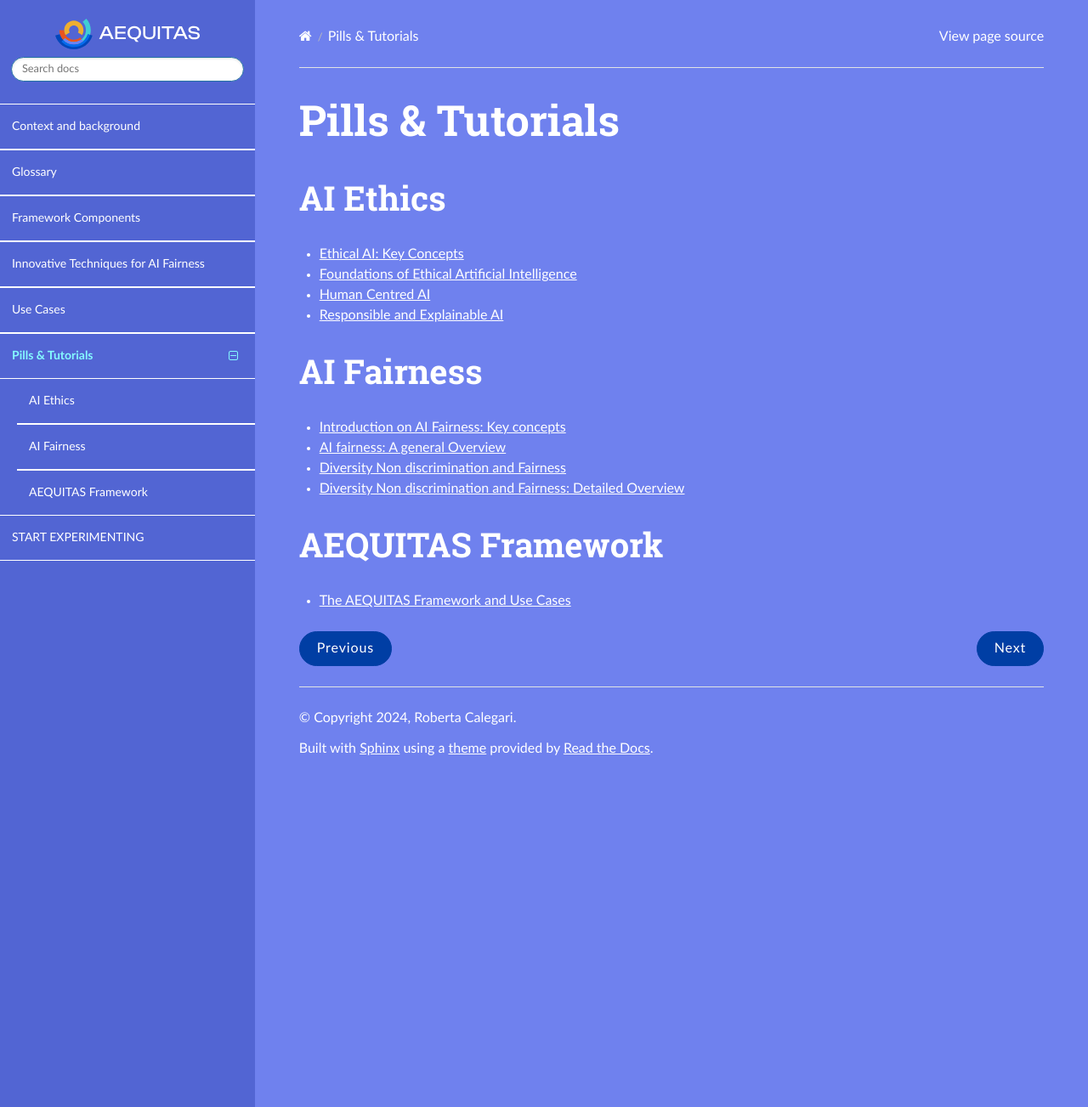
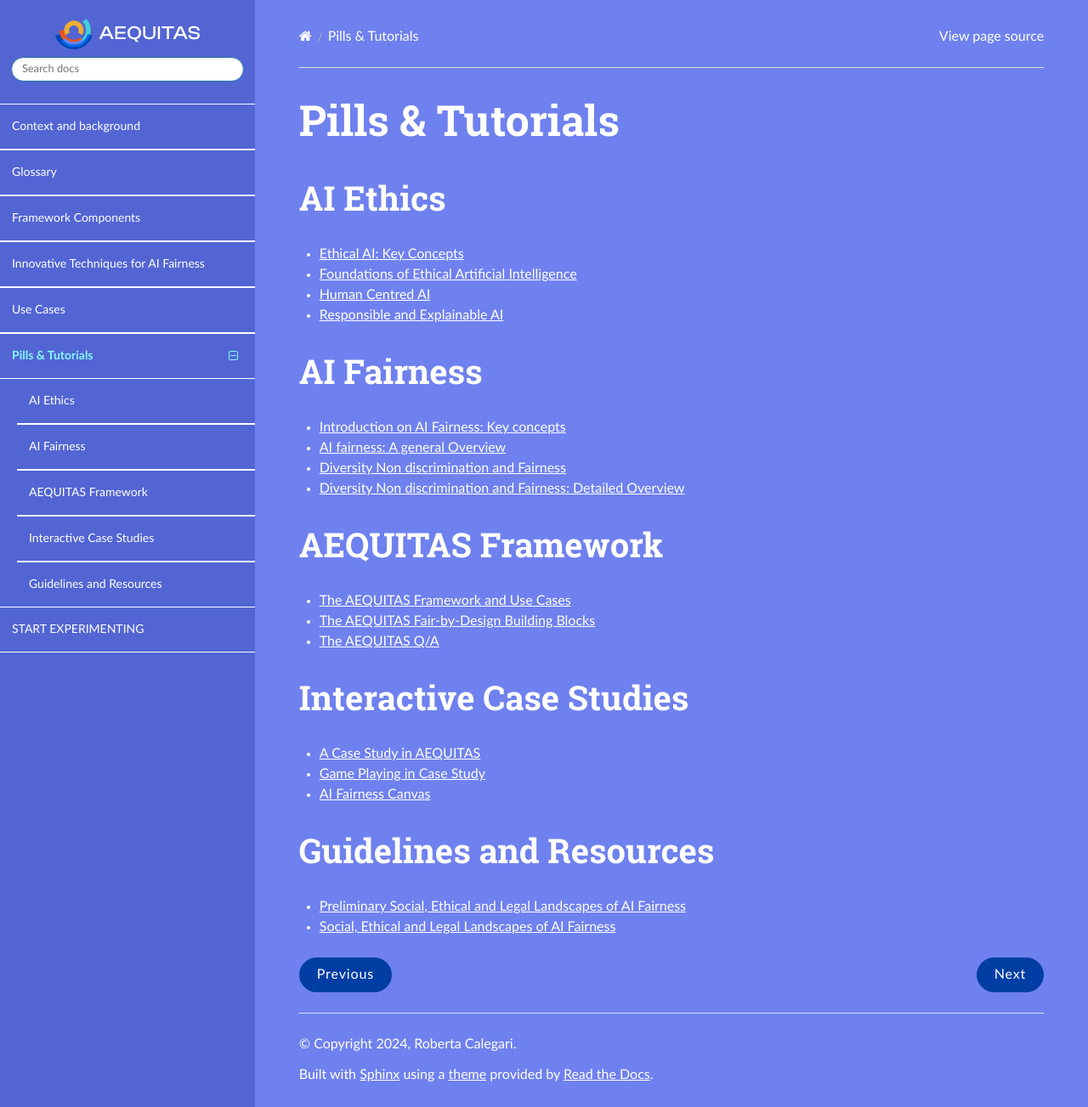
Before and after one commit to aequitas-aod/aequitas-home, a Sphinx documentation site: the page built from docs/source/pills.rst, in a window 1280 px wide and 1303 px high. Shown: the whole window at 85% size. Built offline with Sphinx 7.4.7 and the Read the Docs theme 3.1.0, drawn with Linux system fonts in a browser that asks for light colours; pages that are not in the unit, such as notebooks, are missing from menus.

Commit message:
rc: education and typos

```diff
--- a/docs/source/pills.rst
+++ b/docs/source/pills.rst
@@ -29,3 +29,24 @@
 ----------------
 
 * `The AEQUITAS Framework and Use Cases <https://apice.unibo.it/xwiki/bin/download/Aequitas/Deliverables/AEQUITAS-Framework%20and%20Environment-July24.pdf?rev=1.1>`_
+
+* `The AEQUITAS Fair-by-Design Building Blocks <https://aequitas-home.readthedocs.io/en/latest/fair-by-design.html#fair-by-design-methodology>`_
+
+* `The AEQUITAS Q/A <https://aequitas-home.readthedocs.io/en/latest/methodology.html#fairbridge-converting-legal-and-social-principles-into-ai-fairness-techniques>`_
+
+Interactive Case Studies
+----------------
+
+* `A Case Study in AEQUITAS <https://apice.unibo.it/xwiki/bin/download/Aequitas/Deliverables/CaseStudy-Education.pdf?rev=1.1>`_
+
+* `Game Playing in Case Study <https://apice.unibo.it/xwiki/bin/download/Aequitas/Deliverables/Game-Playing.pdf?rev=1.1>`_
+
+* `AI Fairness Canvas <https://apice.unibo.it/xwiki/bin/download/Aequitas/Deliverables/AI%20fairness%20canvas.pdf?rev=1.1>`_
+
+
+Guidelines and Resources
+----------------
+
+* `Preliminary Social, Ethical and Legal Landscapes of AI Fairness <https://apice.unibo.it/xwiki/bin/download/Aequitas/Deliverables/Deliverable%206.1%20FINAL.pdf?rev=1.2>`_
+
+* `Social, Ethical and Legal Landscapes of AI Fairness <https://apice.unibo.it/xwiki/bin/download/Aequitas/Deliverables/AEQUITAS_D6.2_def.pdf?rev=1.1>`_
```
Also changed, not shown: docs/source/methodology.rst (+0 -8 lines), docs/source/technology.rst (+0 -19 lines).
